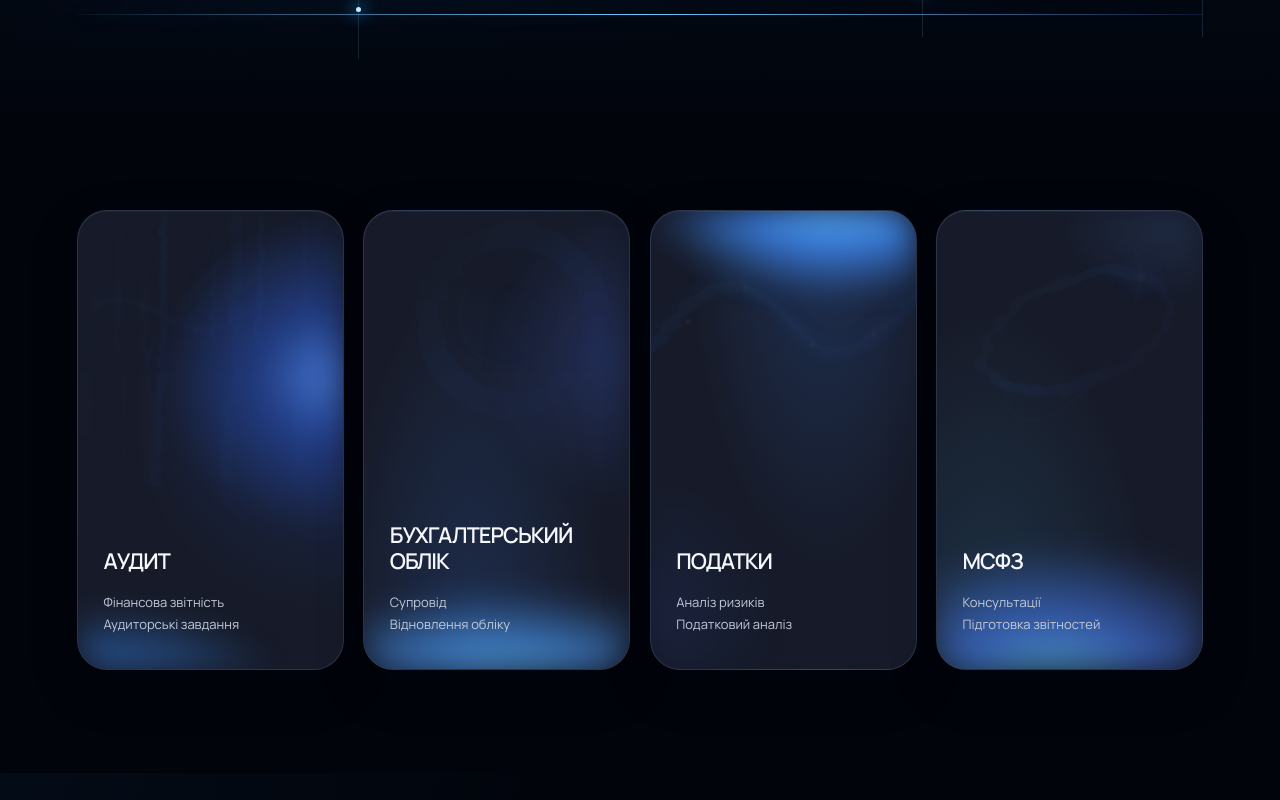
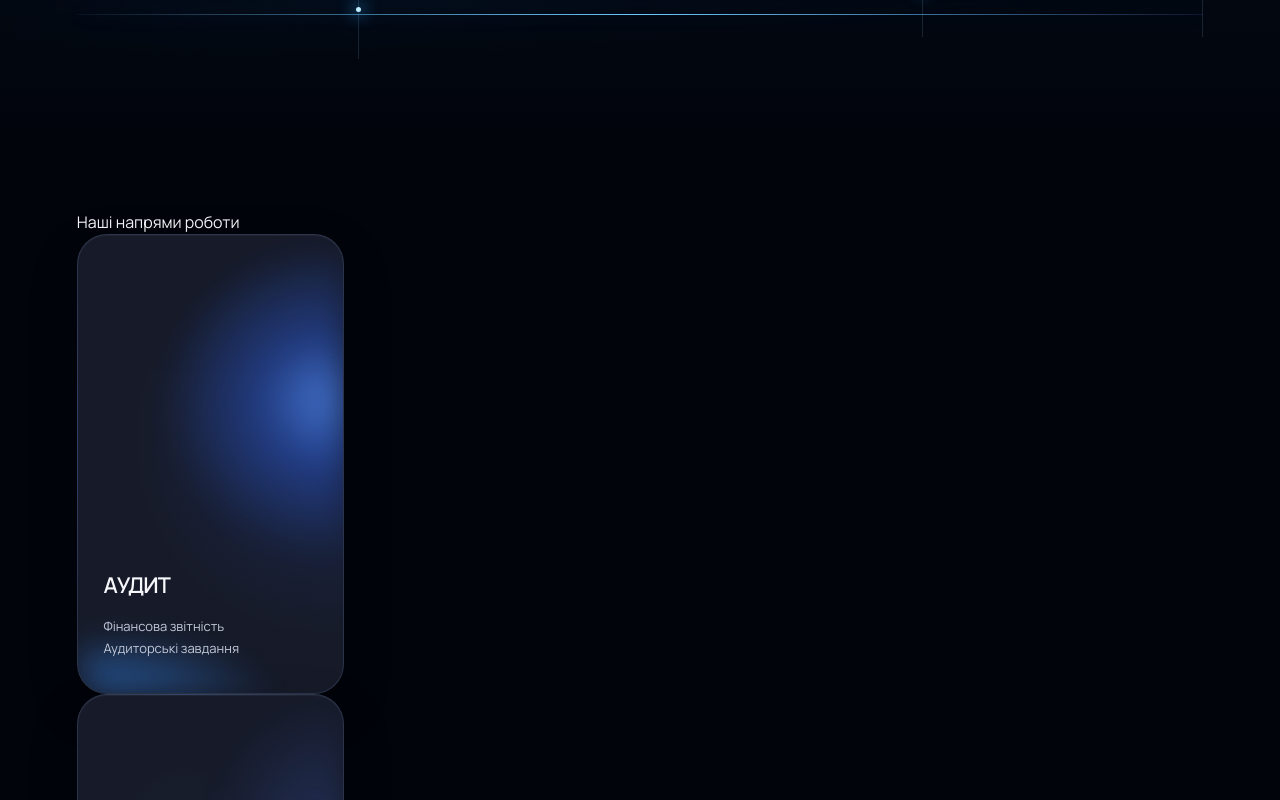
Before and after one commit to dnagorna3817-spec/website_akc_main, a Next.js app: page /about in a window 1280 px wide. Shown: the part 1660-2460 px from the top of the page. Built offline with nearby package versions, Linux system fonts and the light colour scheme.

Commit message:
Match Figma service cards structure and text

```diff
--- a/app/about/page.tsx
+++ b/app/about/page.tsx
@@ -442,25 +442,21 @@ function AboutPage() {
       </section>
 
       <section className="services" aria-label="Наші послуги">
-        {services.map(([title, lineOne, lineTwo, variant], index) => (
-          <article
-            className={`service service--${index + 1}`}
-            key={title}
-            data-enter
-          >
-            <div className="service__art">
-              <ServiceArtwork variant={variant} />
-            </div>
-            <div className="service__content">
-              <h3>{title}</h3>
-              <p>
-                {lineOne}
-                <br />
-                {lineTwo}
-              </p>
-            </div>
-          </article>
-        ))}
+        <div className="services__frame">
+          <h2 className="services__heading">Наші <span>напрями роботи</span></h2>
+          <div className="services__grid">
+            {services.map(([title, lineOne, lineTwo], index) => (
+              <article className={`service service--${index + 1}`} key={title}>
+                <div className="service__glow service__glow--primary" aria-hidden="true" />
+                <div className="service__glow service__glow--secondary" aria-hidden="true" />
+                <div className="service__content">
+                  <h3>{title}</h3>
+                  <p>{lineOne}<br />{lineTwo}</p>
+                </div>
+              </article>
+            ))}
+          </div>
+        </div>
       </section>
 
       <section className="credentials" data-enter>
```
